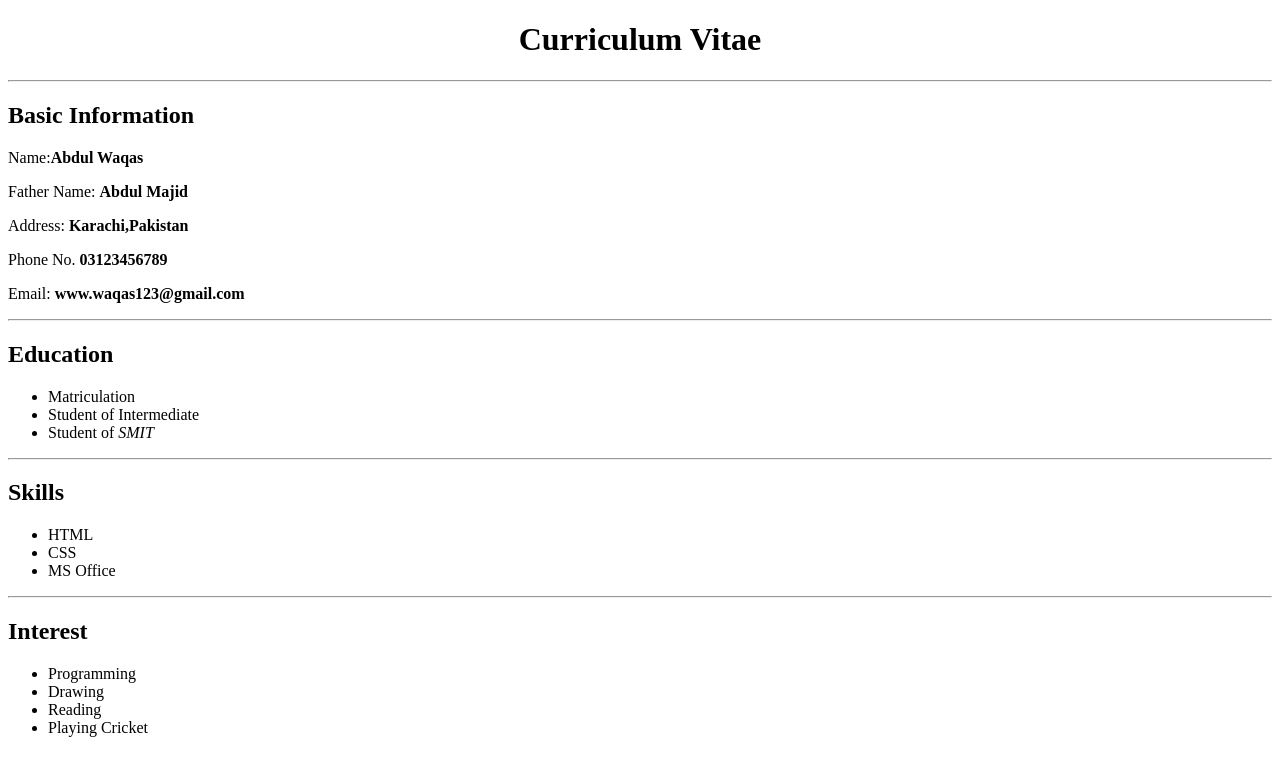
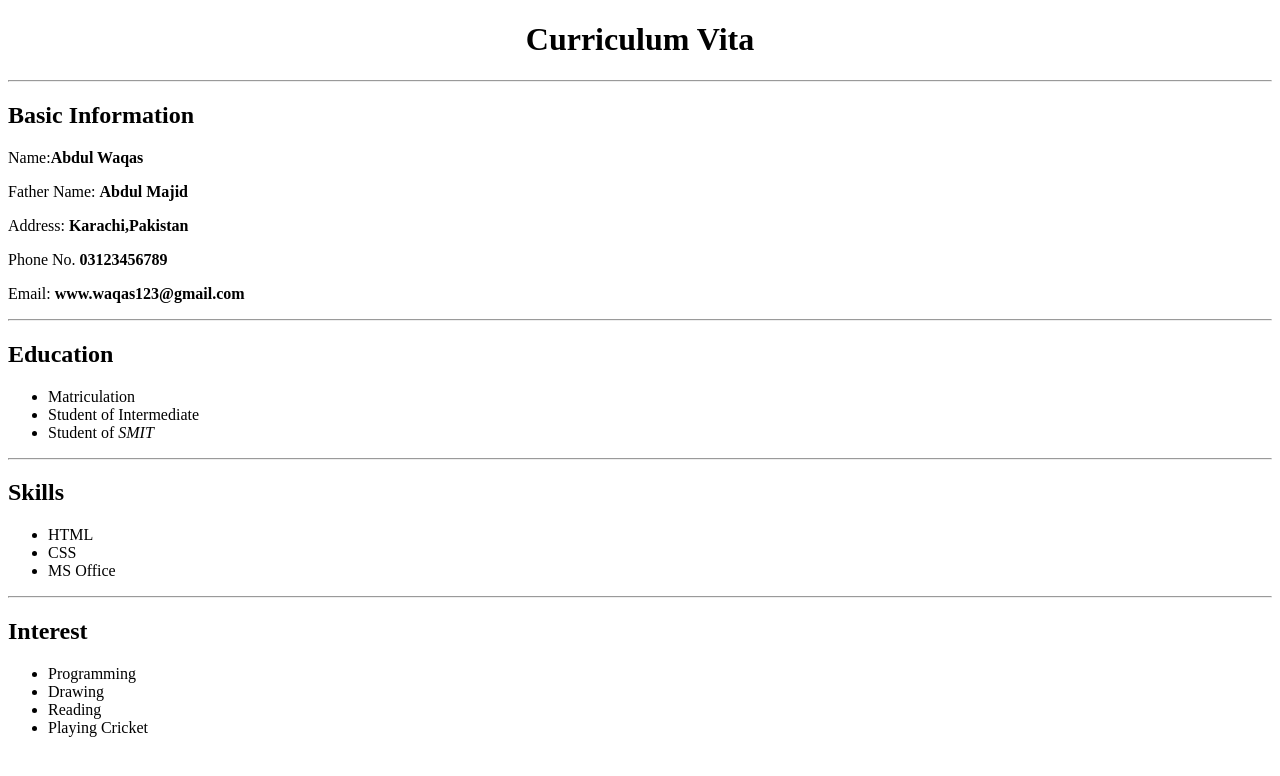
Before and after one commit to abdulwaqas17/Curriculum-Vitae, a plain HTML site: page index.html in a window 1280 px wide. Drawn offline with Linux system fonts and the light colour scheme.

```diff
--- a/index.html
+++ b/index.html
@@ -6,7 +6,7 @@
     <title>Document</title>
 </head>
 <body>
-    <h1 style="text-align:center;">Curriculum Vitae</h1> <hr />
+    <h1 style="text-align:center;">Curriculum Vita</h1> <hr />
 
     <h2>Basic Information</h2>
 
```
